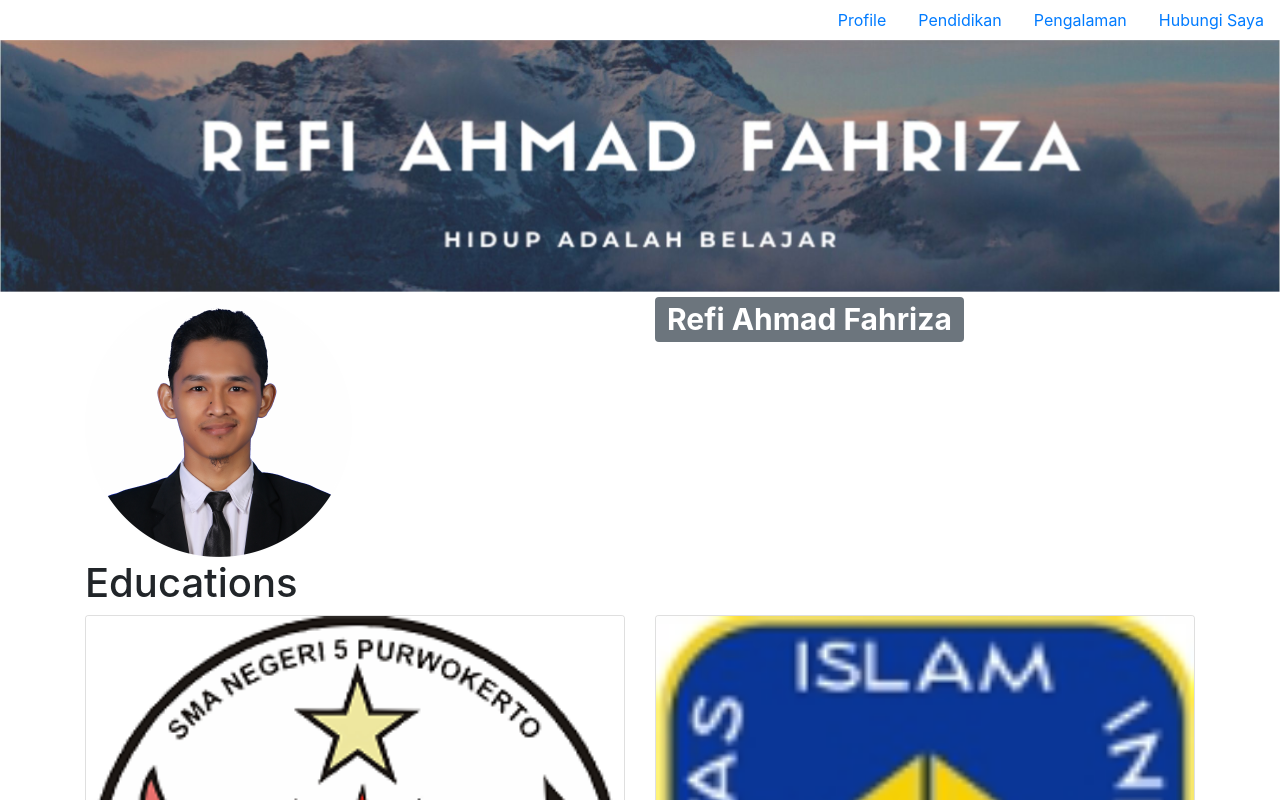
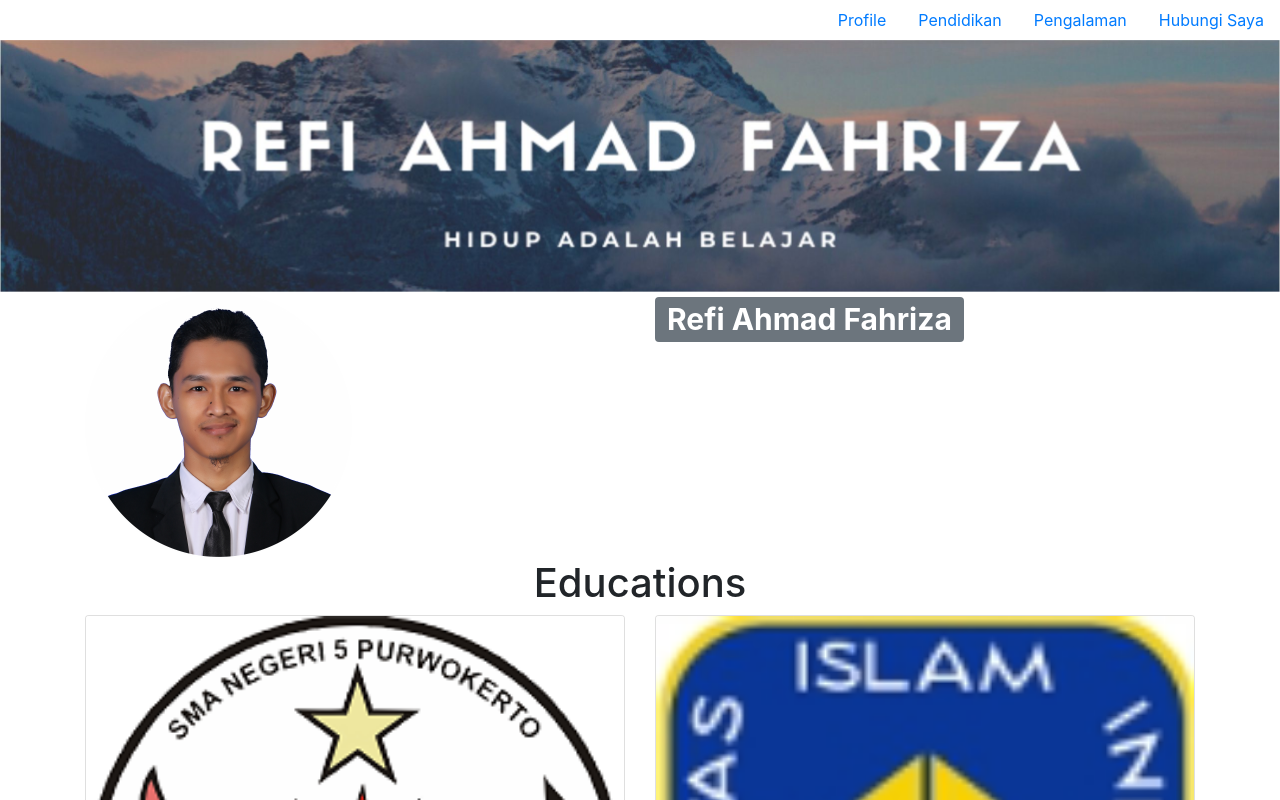
Before and after one commit to refifh/web-react, a React (Create React App) app: page / in a window 1280 px wide. Shown: the top 800 px of the page. Built offline with nearby package versions, Linux system fonts and the light colour scheme.

Commit message:
add some detail educations

```diff
--- a/src/Component/education.js
+++ b/src/Component/education.js
@@ -7,9 +7,7 @@ const Pendidikan = () => {
     return (
         <div id='pendidikan'>
             <Container>
-                <h1>
-                    Educations
-                </h1>
+                <h1 Text style={{textAlignVertical: "center",textAlign: "center"}}>Educations</h1>
                 <CardDeck>
                     <Card>
                         <Card.Img variant="top" src={smala} />
```
